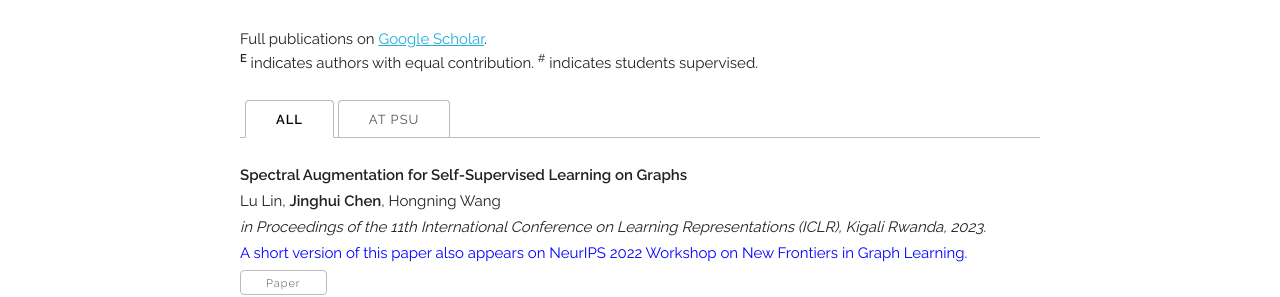
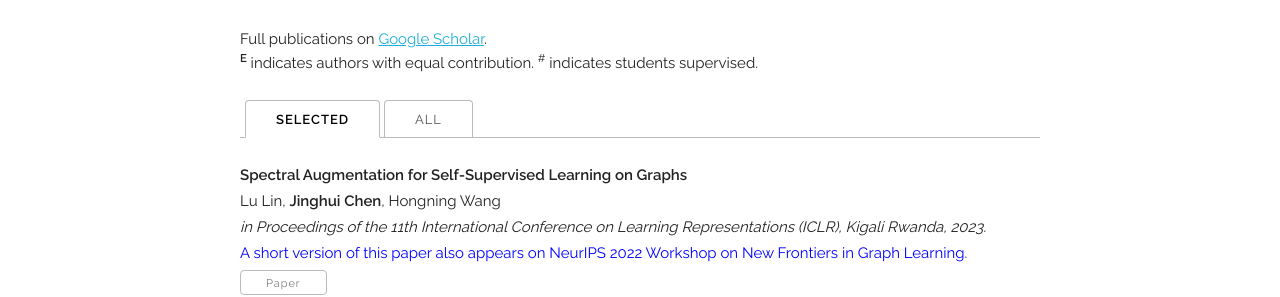
Before and after one commit to zyqdzkd/zyqdzkd.github.io, a Jekyll site: the page built from index.html, in a window 1280 px wide and 900 px high, scrolled down 573 px. Shown: the part 148-445 px from the top of the window. Built offline with Jekyll 4.4.1, drawn with Linux system fonts in a browser that asks for light colours.

Commit message:
Update index.html

```diff
--- a/index.html
+++ b/index.html
@@ -21,8 +21,8 @@ title: Personal Webpage
   <br> <sup><b>E</b></sup> indicates authors with equal contribution. <sup>#</sup> indicates students supervised. </p>
 
   <ul class="tab-nav">
-    <li><div class="button active" data-ref="#all">ALL</div></li>
-    <li><div class="button" data-ref="#at">At PSU</div></li>
+    <li><div class="button active" data-ref="#all">Selected</div></li>
+    <li><div class="button" data-ref="#at">All</div></li>
   </ul>
 
 
```
